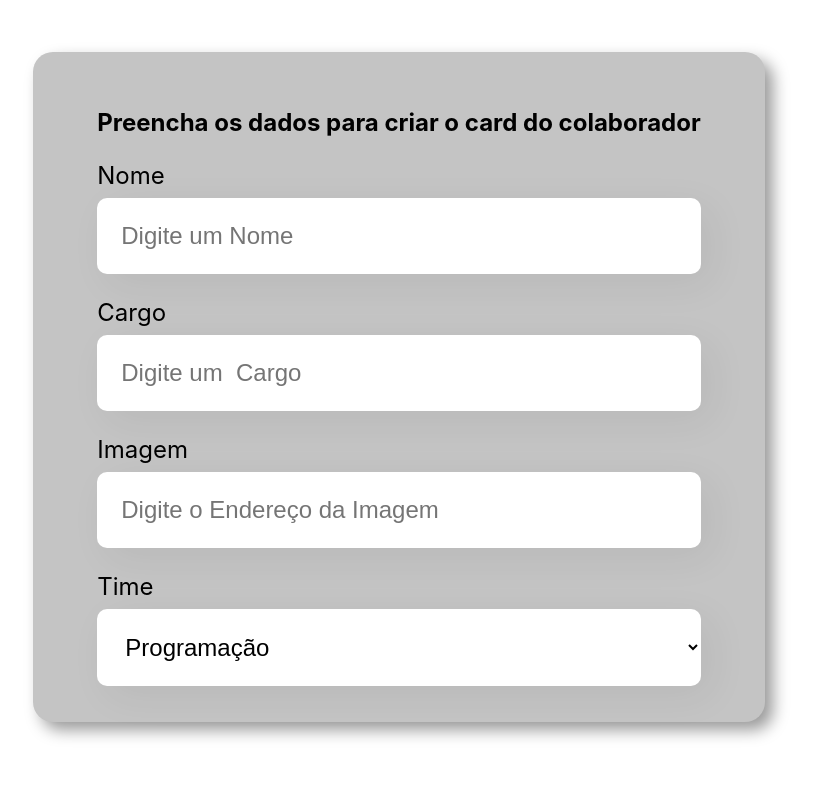
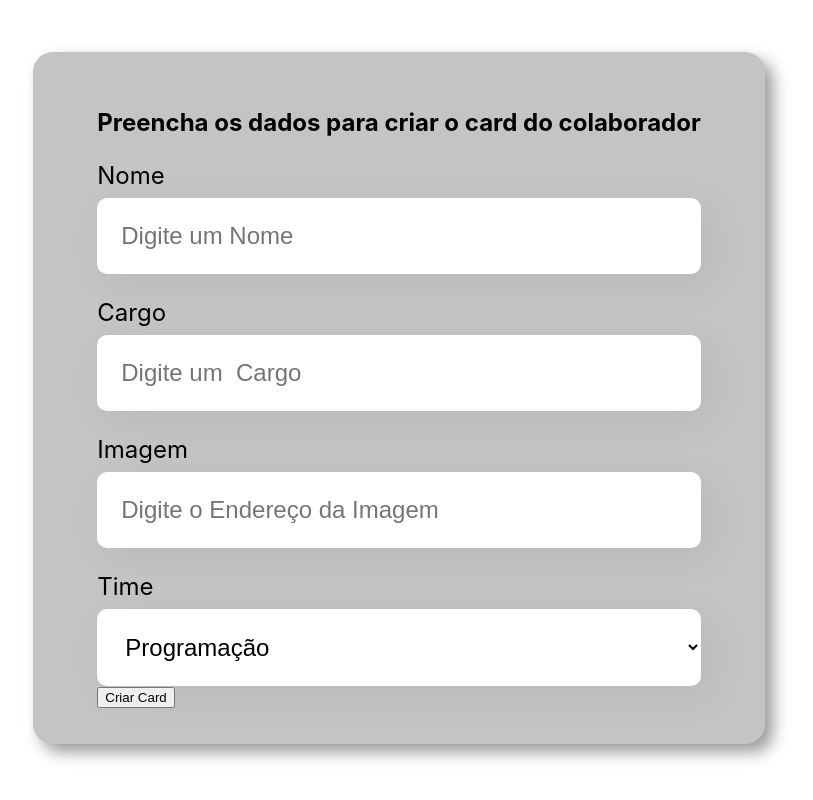
Before and after one commit to DevJuniorP/organograma__alura, a React (Create React App) app: page / in a window 1280 px wide. Shown: the part 526-1326 px from the top of the page, without its empty margins (241-1054 px from the left). Built offline with nearby package versions, Linux system fonts and the light colour scheme.

Commit message:
botao
15/05

```diff
--- /dev/null
+++ b/src/componentes/Botao/index.js
@@ -0,0 +1,13 @@
+import './botao.css'
+
+const Botao = (props) => {
+    return (
+        <div>
+            <button>
+                {props.texto}
+            </button>
+        </div>
+    )
+}
+
+export default Botao;
--- a/src/componentes/Formulario/index.js
+++ b/src/componentes/Formulario/index.js
@@ -1,3 +1,4 @@
+import Botao from '../Botao';
 import CampoTexto from '../CampoTexto';
 import ListaSuspensa from '../ListaSuspensa';
 import './formulario.css'
@@ -22,6 +23,7 @@ const Formulario = () => {
                 <CampoTexto label="Cargo" placeholder='Digite um  Cargo'/>
                 <CampoTexto label="Imagem" placeholder='Digite o Endereço da Imagem'/>
                 <ListaSuspensa label="Time" itens={times} />
+                <Botao texto="Criar Card"/>
             </form>
         </section>
     )
```
Also changed, not shown: src/componentes/Botao/botao.css (added).
